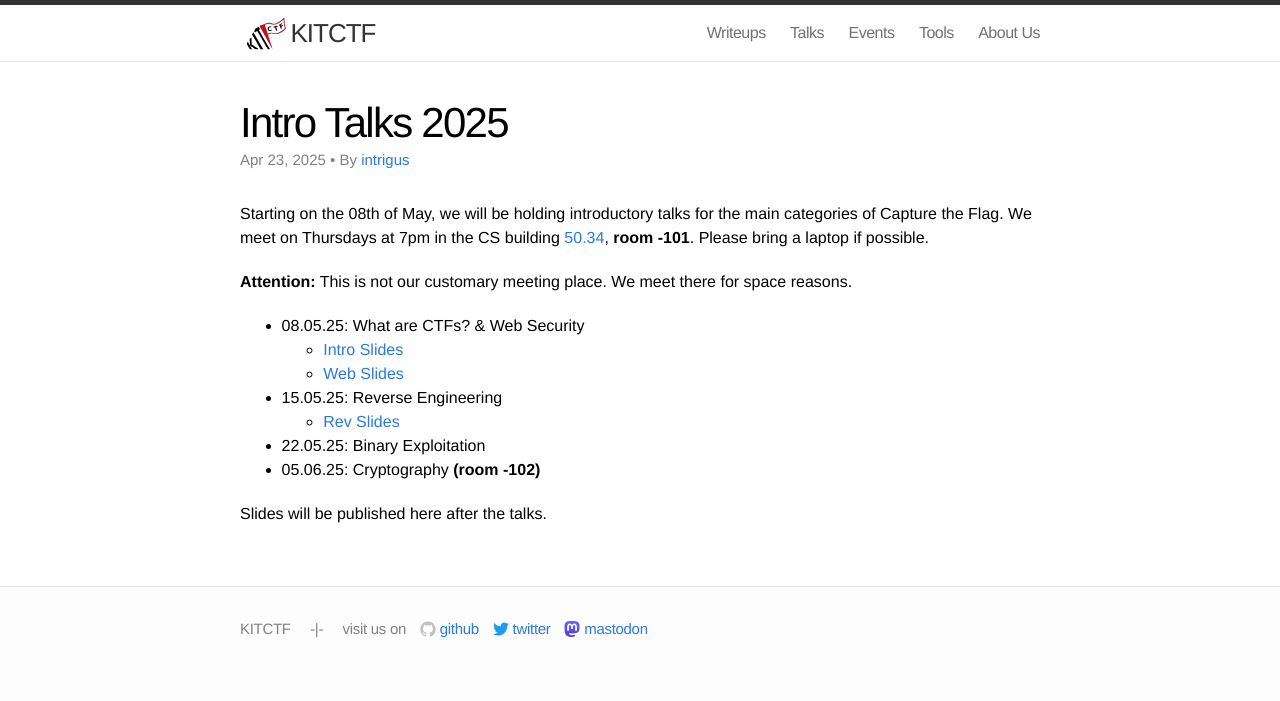
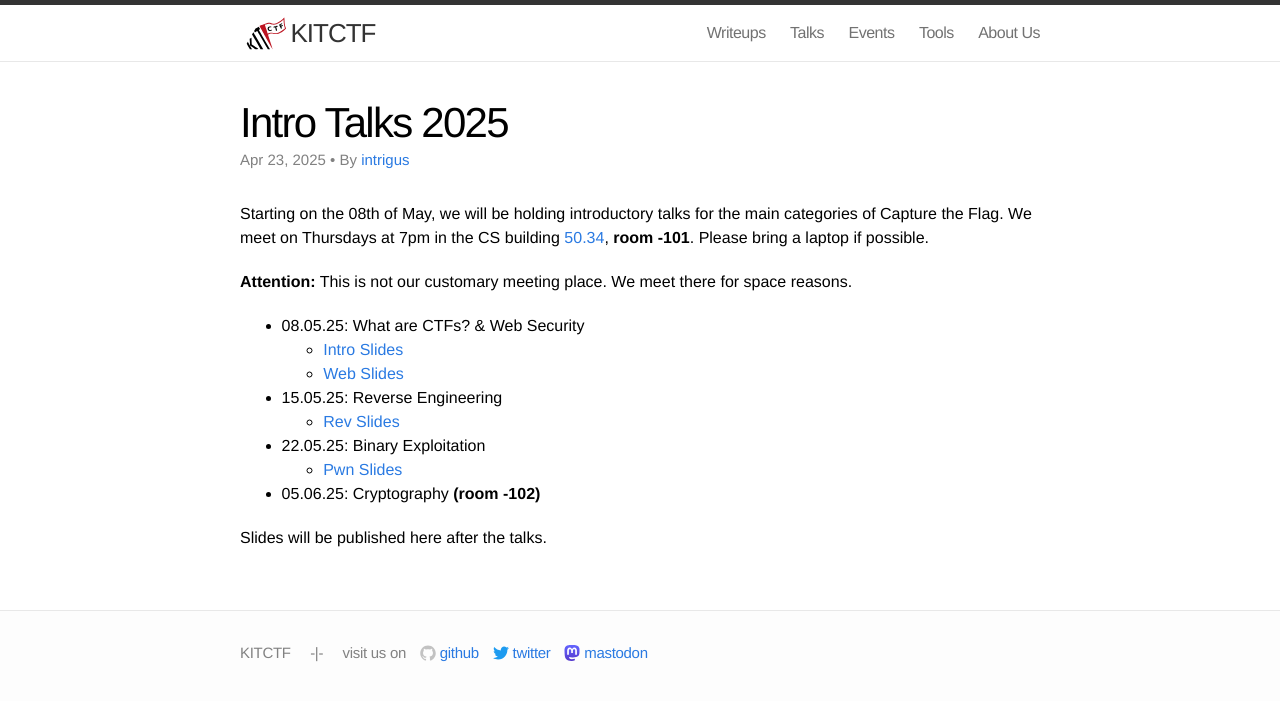
Before and after one commit to kitctf/www, a Jekyll site: the page built from _posts/2025-04-23-intro.md, in a window 1280 px wide. Shown: the top 701 px of the page. Built offline with Jekyll 4.4.1, drawn with Linux system fonts in a browser that asks for light colours.

Commit message:
add pwn intro slides

```diff
--- a/_posts/2025-04-23-intro.md
+++ b/_posts/2025-04-23-intro.md
@@ -18,6 +18,7 @@ We meet on Thursdays at 7pm in the CS building [50.34](https://www.kit.edu/campu
  * 15.05.25: Reverse Engineering
     * [Rev Slides](/talks/2025-05-15-rev/rev-25-ss.pdf)
  * 22.05.25: Binary Exploitation
+    * [Pwn Slides](/talks/2025-05-22-pwn/pwn-25-ss.pdf)
  * 05.06.25: Cryptography **(room -102)**
 
 Slides will be published here after the talks.
```
Also changed, not shown: 1 other file.
